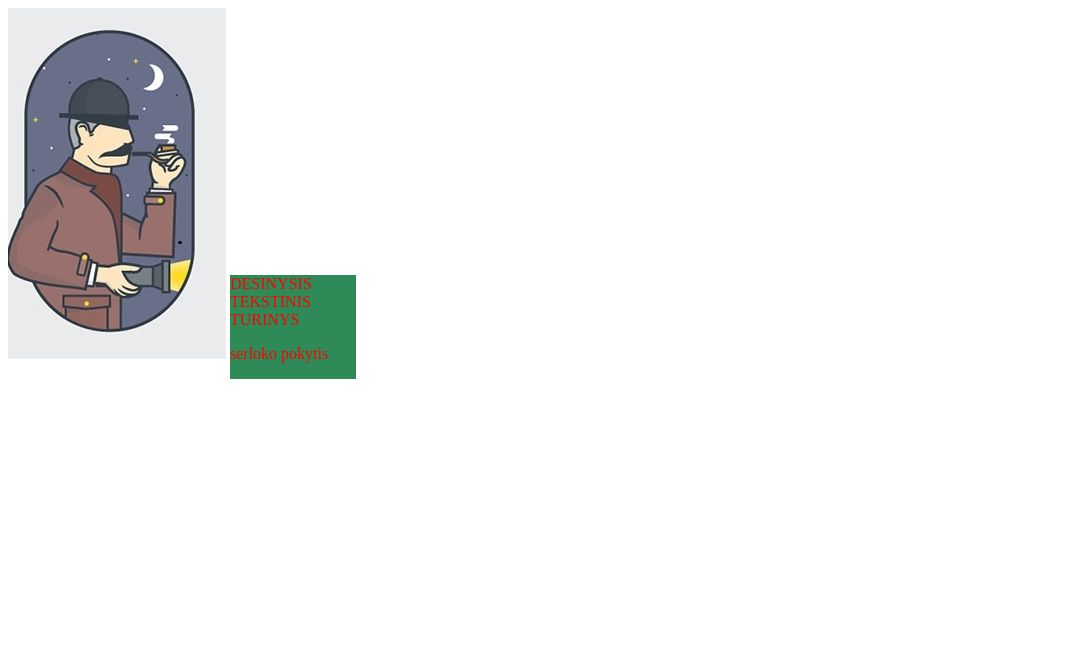
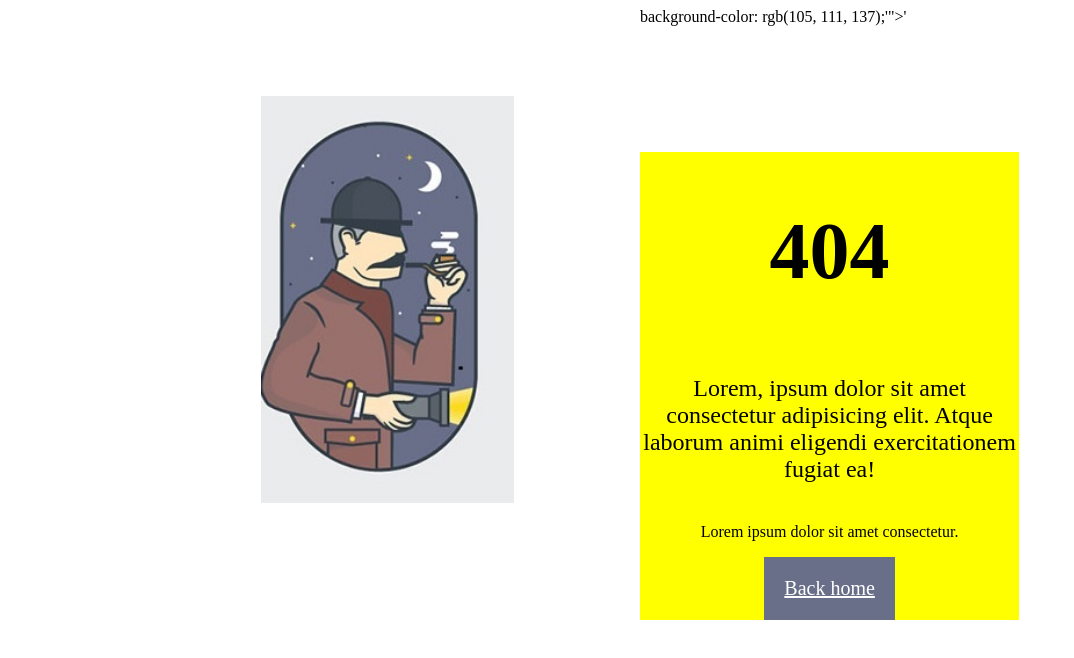
Before and after one commit to DaivaGlei/2-SERLOKAS, a plain HTML site: page index.html in a window 1280 px wide. Shown: the whole page, without its empty margins (0-1074 px from the left). Drawn offline with Linux system fonts and the light colour scheme.

Commit message:
pakeitimas

```diff
--- a/index.html
+++ b/index.html
@@ -6,10 +6,13 @@
     <meta name="viewport" content="width=device-width, initial-scale=1.0">
     <title>Serlokas</title>
 </head>
-<body>
-  <img style="background-color: yellow;" src="serlokas.jpg" alt="Serloko nuotrauka vasara">
-    <div style="display: inline-block; width: 10%; color:red; font-size: 16px; background-color: seagreen;">
-       DESINYSIS TEKSTINIS TURINYS
-       <p>serloko pokytis</p>
+<body style>background-color: rgb(105, 111, 137);'">'
+    <img style="display: inline-block; width: 20%; float: left; margin-left: 20%; margin-right: 10%; margin-top: 7%;" src="serlokas.jpg" alt="Serloko nuotrauka">
+    <div style="display: inline-block; width: 30%; float: left; background-color: yellow; margin-top: 10%; text-align: center;">
+        <h1 style="display: inline-block; width: 100%; font-size: 80px;">404</h1>
+        <p style="display: inline-block; width: 100%; font-size: 24px;">Lorem, ipsum dolor sit amet consectetur adipisicing elit. Atque laborum animi eligendi exercitationem fugiat ea!</p>
+        <p style="display: inline-block; width: 100%; ">Lorem ipsum dolor sit amet consectetur.</p>
+        <a style="display: inline-block; background-color: rgb(105, 111, 137); color: white; font-size: 20px; padding: 20px;" href="#">Back home</a>
+    </div>
 <body>
 </html>
```
